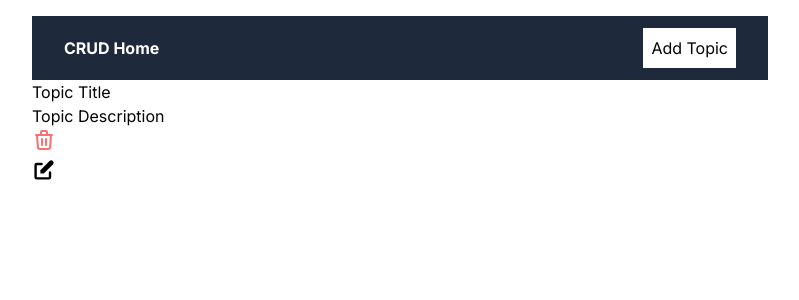
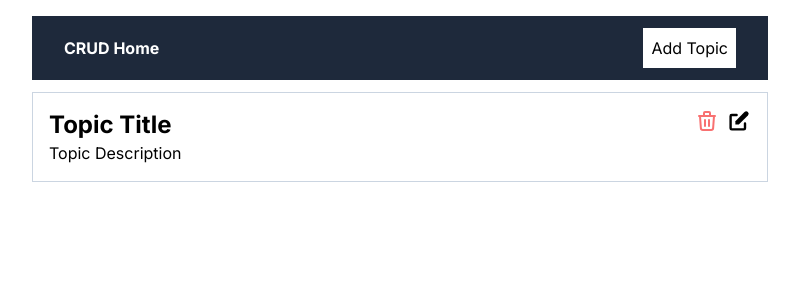
Before and after one commit to peterfdrv/crud-next, a Next.js app: page / in a window 1280 px wide. Shown: the top 300 px of the page, without its empty margins (240-1039 px from the left). Built offline with nearby package versions, Linux system fonts and the light colour scheme.

Commit message:
Created topics lists styling

```diff
--- a/components/TopicsList.jsx
+++ b/components/TopicsList.jsx
@@ -5,15 +5,18 @@
 export default function TopicsList() {
   return (
     <>
-      <div>
+      <div className="p-4 border border-slate-300 my-3 flex justify-between gap-5 items-start">
         <div>
-          <h2>Topic Title</h2>
+          <h2 className="font-bold text-2xl">Topic Title</h2>
           <div>Topic Description</div>
         </div>
-        <RemoveBtn />
-        <Link href={'/editTopics/123'}>
-          <HiPencilAlt size={24} />
-        </Link>
+
+        <div className="flex gap-2">
+          <RemoveBtn />
+          <Link href={'/editTopics/123'}>
+            <HiPencilAlt size={24} />
+          </Link>
+        </div>
       </div>
     </>
   );
```
